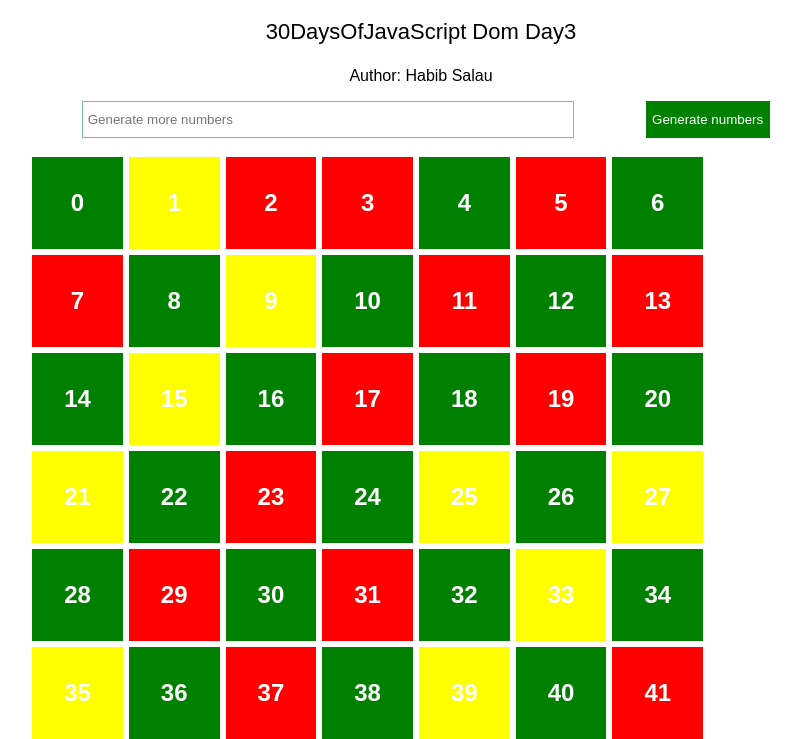
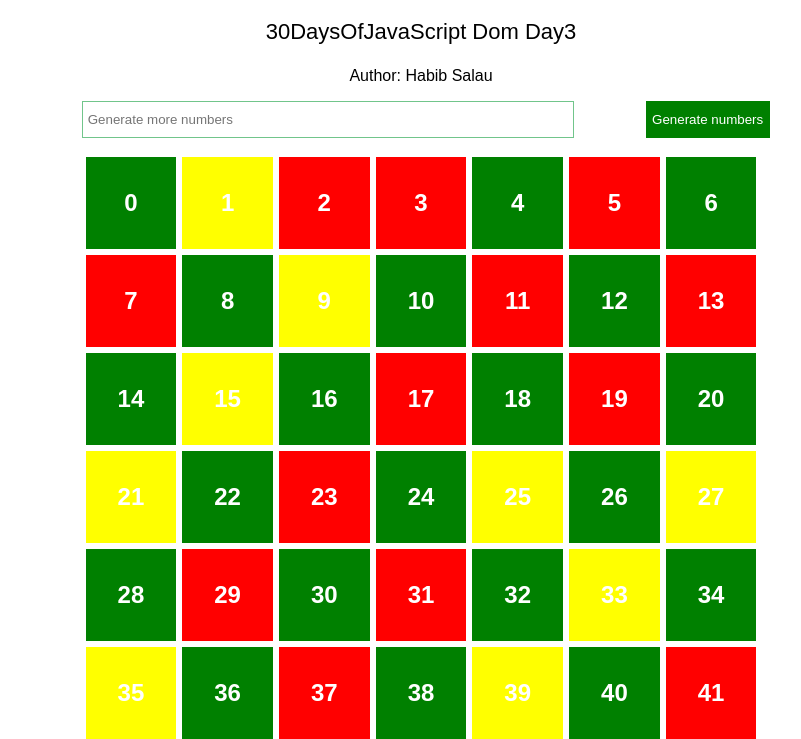
Before and after one commit to badoowski/day23a, a plain HTML site: page index.html in a window 1280 px wide. Shown: the part 61-800 px from the top of the page, without its empty margins (219-1020 px from the left). Drawn offline with Linux system fonts and the light colour scheme.

Commit message:
Update index.html

```diff
--- a/index.html
+++ b/index.html
@@ -6,7 +6,11 @@
     <meta name="viewport" content="width=device-width, initial-scale=1.0">
     <title>Exercise Level 1</title>
     <style>
-        @media (min-width: 600px) {
+      .containerDiv{
+        display: flex;
+        justify-content: center;
+    }
+    @media (min-width: 300px) {
   .div { grid-template-columns: repeat(7, auto); }
 }
     </style>
@@ -69,12 +73,15 @@
         button.style.backgroundColor = 'green'
         randNumDiv.appendChild(button)
 
+        let containerDiv = document.createElement('div')
+        containerDiv.className = 'containerDiv'
+        body.appendChild(containerDiv)
+
         let div = document.createElement('div')
         div.className = 'div'
         div.style.textAlign = "center"
         div.style.display = 'inline-grid'
-        div.style.marginLeft = '19%'
-        body.appendChild(div)
+        containerDiv.appendChild(div)
 
         for (let i = 0; i < 51; i++) {
             let flag = 0
```
